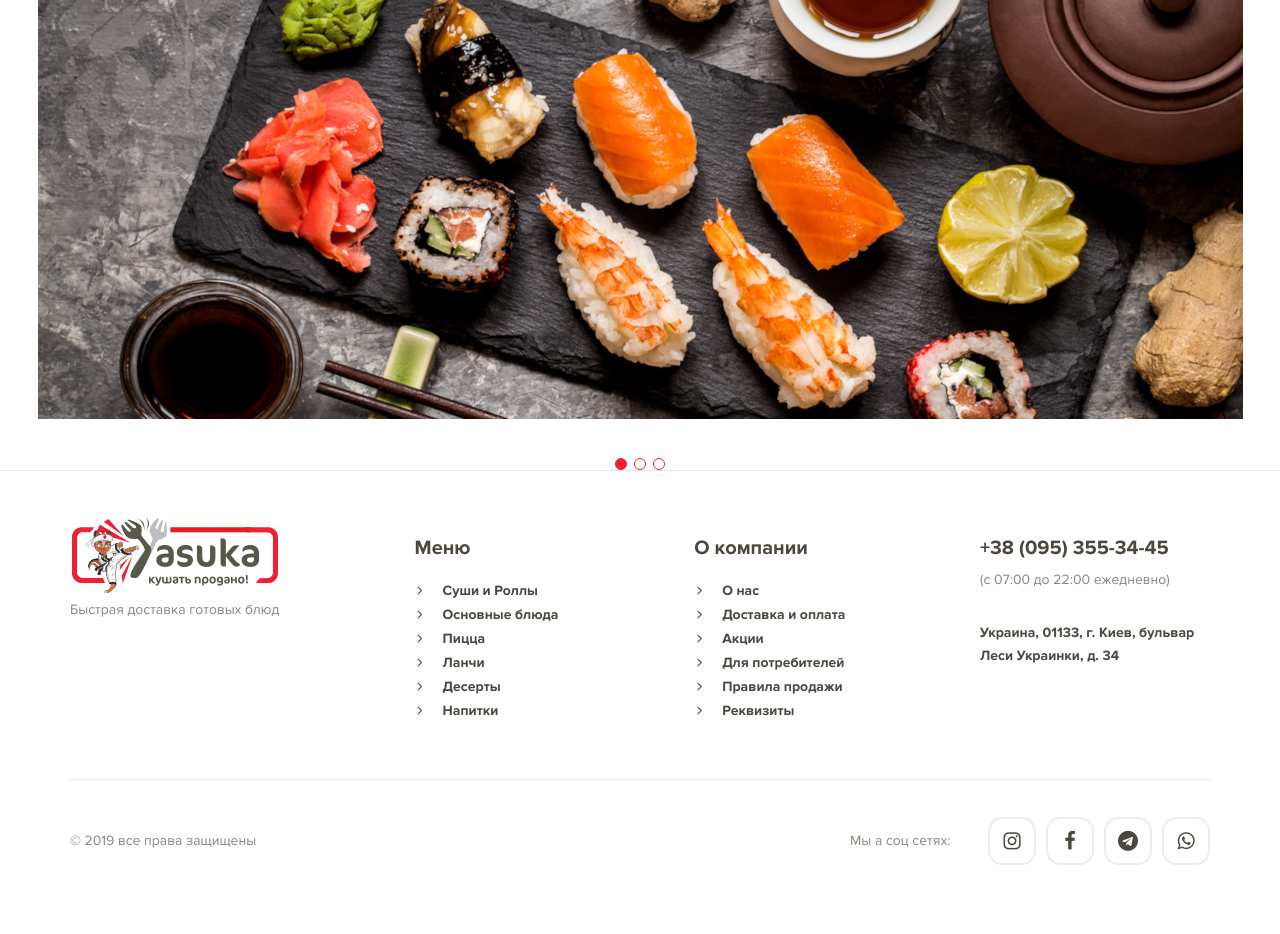
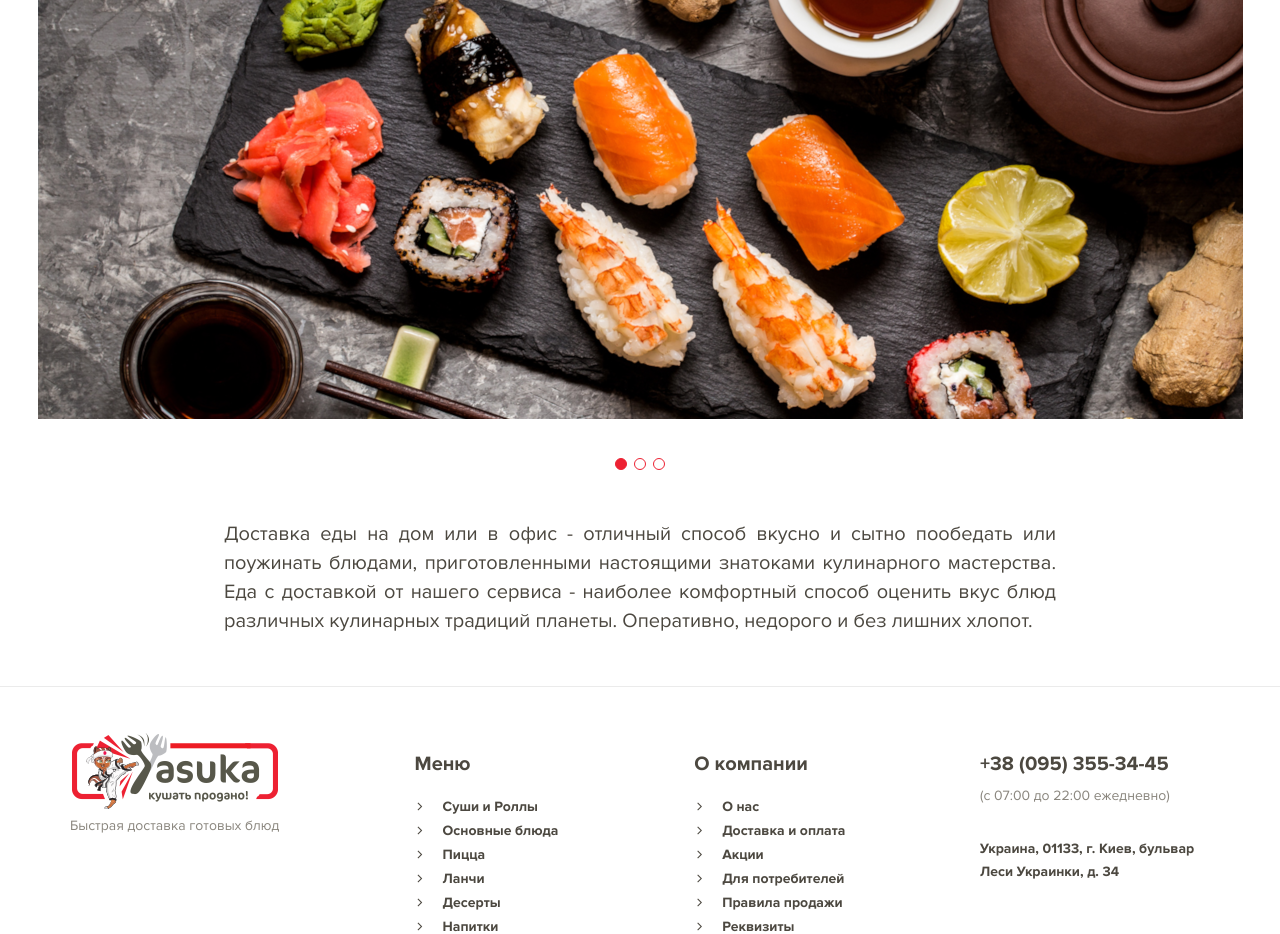
Before and after one commit to antonredko/Yasuka-Shop, a PHP site: page /pages/about.html in a window 1280 px wide. Shown: the part 339-1273 px from the top of the page. Before the commit the page ends 1204 px from the top, so only its background shows below. Run offline with PHP 8.4, Linux system fonts and the light colour scheme.

Commit message:
add paragraph about delivery

```diff
--- a/css/about.css
+++ b/css/about.css
@@ -4,6 +4,8 @@ header+div{
 .navig>a:hover{
     opacity: 0.6;
 }
+
+/*------------------------------ Слайдер ------------------------------*/
 .slider>.slide>img{
     margin: 40px 40px 35px 40px;
 }
@@ -14,7 +16,6 @@ header+div{
 .slider>.circle:hover{
     border: 1px solid #ed2132;
 }
-/* Кружочки */
 .slider-dots {
     text-align: center;
 }
@@ -34,12 +35,12 @@ header+div{
 .dot:last-child{
     margin: 0;
 }
-.active,
-.dot:hover {
+.active, .dot:hover {
     background-color: #ed2132;
 }
-/* Анимация слайдов */
-.slider .slide {
+
+/*------------------------------ Анимация слайдера ------------------------------*/
+.slide {
     -webkit-animation-name: fade;
     -webkit-animation-duration: 1.5s;
     animation-name: fade;
@@ -61,3 +62,9 @@ header+div{
         opacity: 1
     }
 }
+
+.slider-dots+div>p{
+    width: 65%;
+    margin: 50px 0;
+    text-align: justify;
+}
--- a/css/common.css
+++ b/css/common.css
@@ -105,6 +105,9 @@ a{
 .h24{
     line-height: 24px;
 }
+.h29{
+    line-height: 29px;
+}
 .h62{
     line-height: 62.32px;
 }
--- a/pages/about.html
+++ b/pages/about.html
@@ -81,6 +81,10 @@
         <span class="dot bgr-wh"></span>
     </div>
 
+    <div class="w-inh d-flex j-cen">
+        <p class="font-reg dark s20 h29">Доставка еды на дом или в офис - отличный способ вкусно и сытно пообедать или поужинать блюдами, приготовленными настоящими знатоками кулинарного мастерства. Еда с доставкой от нашего сервиса - наиболее комфортный способ оценить вкус блюд различных кулинарных традиций планеты. Оперативно, недорого и без лишних хлопот.</p>
+    </div>
+
     <footer class="w100 bgr-wh d-flex col j-cen al-cen">
         <div class="w1170">
             <div class="h-inh w1140_pad15 d-flex row j-btw al-cen">
```
